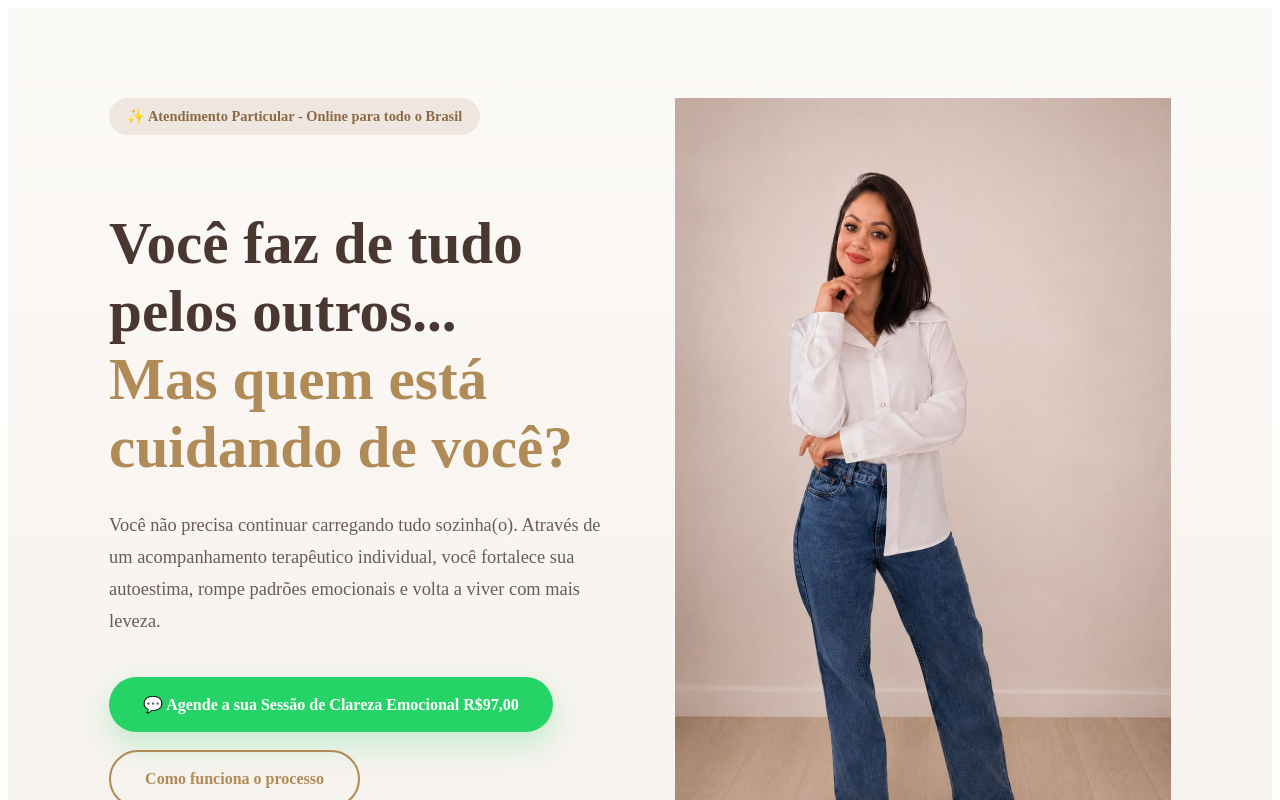
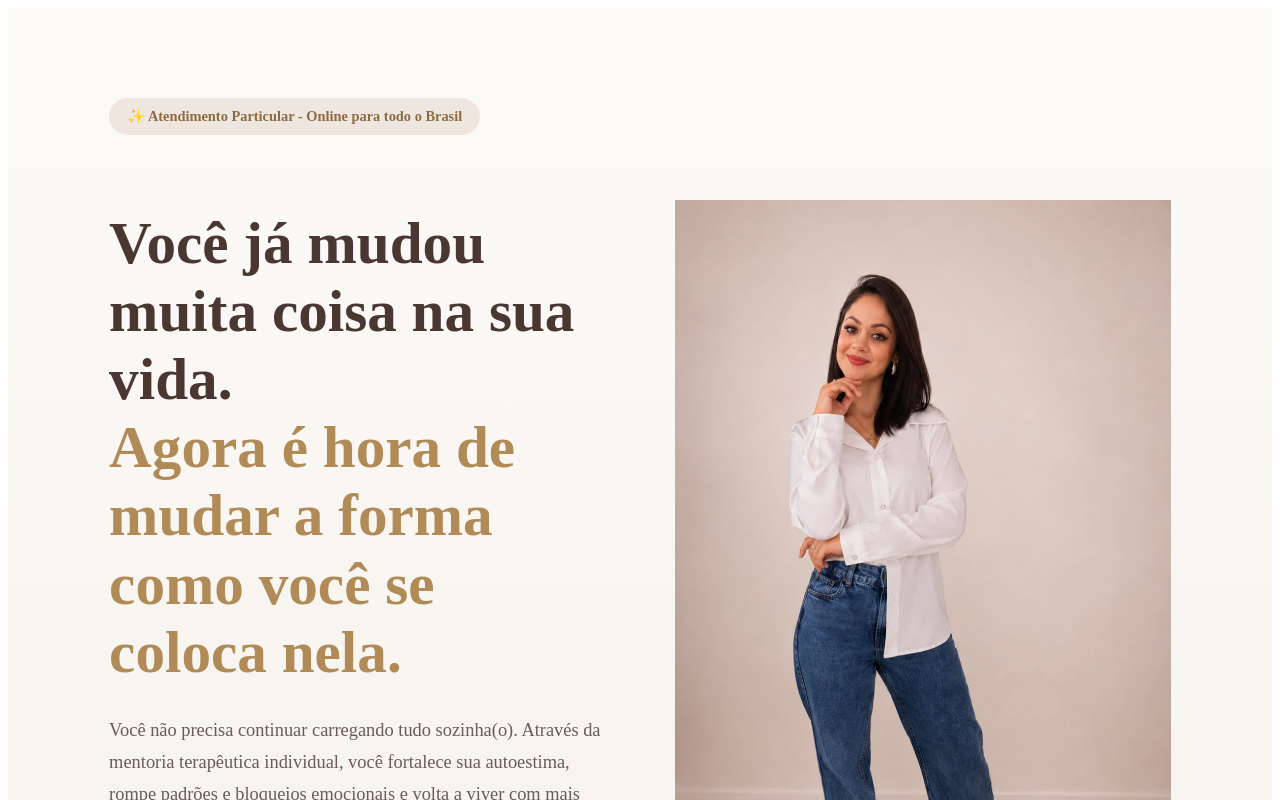
Before and after one commit to Institutokamilahfranco/instituto-kamilah-site, a Next.js app: page / in a window 1280 px wide. Shown: the top 800 px of the page. Built offline with nearby package versions, Linux system fonts and the light colour scheme.

Commit message:
Update page.js

```diff
--- a/app/page.js
+++ b/app/page.js
@@ -73,10 +73,10 @@ useEffect(() => {
           fontWeight: "700",
         }}
       >
-        Você faz de tudo pelos outros...
+        Você já mudou muita coisa na sua vida.
         <br />
         <span style={{ color: "#B08B57" }}>
-          Mas quem está cuidando de você?
+         Agora é hora de mudar a forma como você se coloca nela.
         </span>
       </h1>
 
@@ -90,7 +90,7 @@ useEffect(() => {
       >
         Você não precisa continuar carregando tudo sozinha(o).
 
-Através de um acompanhamento terapêutico individual, você fortalece sua autoestima, rompe padrões emocionais e volta a viver com mais leveza.
+Através da mentoria terapêutica individual, você fortalece sua autoestima, rompe padrões e bloqueios emocionais e volta a viver com mais leveza.
       </p>
 
       <div
@@ -123,8 +123,8 @@ Através de um acompanhamento terapêutico individual, você fortalece sua autoe
             boxShadow: "0 12px 30px rgba(37,211,102,.25)",
           }}
         >
-          💬 Agende a sua Sessão de Clareza Emocional
-                    R$97,00
+          💬 Agendar Sessão de Clareza — R$97
+
         </a>
 
         <a
```
